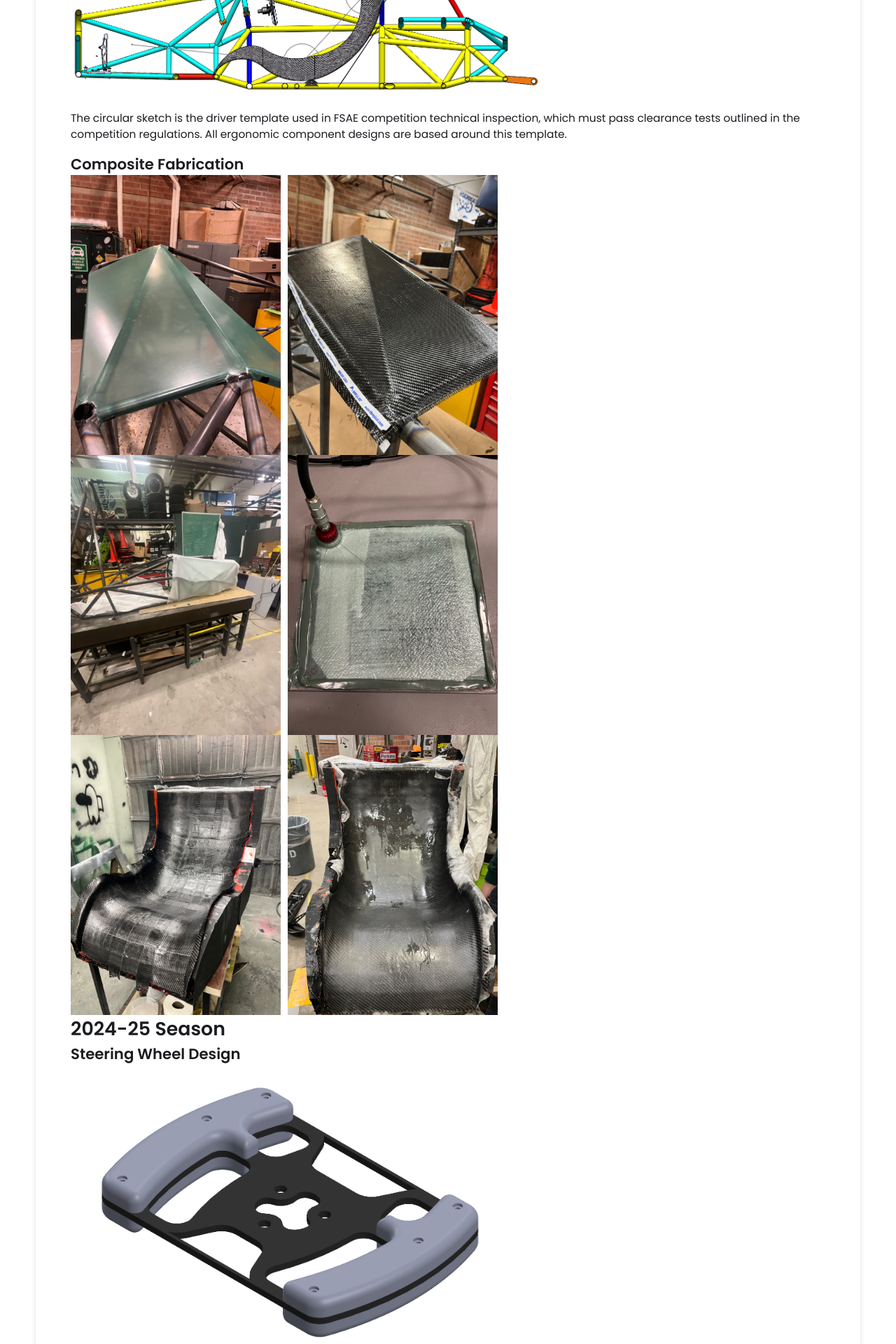
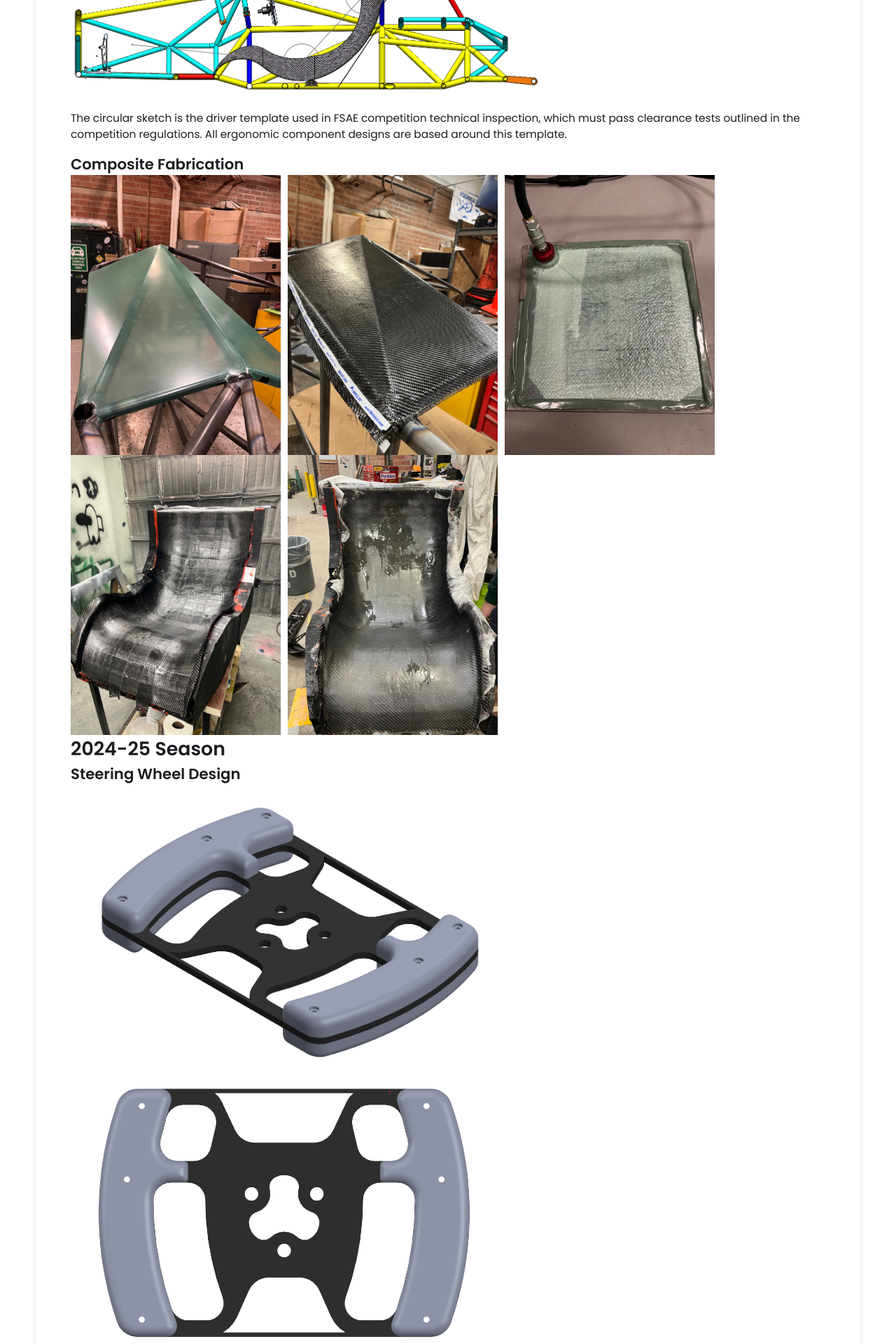
Before and after one commit to LKemper03/LKemper03.github.io, a Jekyll site: the page built from _projects/fsae23-24/index.md, in a window 1280 px wide. Shown: the part 3901-5821 px from the top of the page at 70% size. Built offline with Jekyll 4.4.1, drawn with Linux system fonts in a browser that asks for light colours.

Commit message:
Update index.md

```diff
--- a/_projects/fsae23-24/index.md
+++ b/_projects/fsae23-24/index.md
@@ -44,8 +44,7 @@
 The circular sketch is the driver template used in FSAE competition technical inspection, which must pass clearance tests outlined in the competition regulations. All ergonomic component designs are based around this template.
 
 ## Composite Fabrication
-{% include image-gallery.html images="Formula E Body Panel Film.jpg, Formula E Body Panel 2.jpg" height="400" %}
-{% include image-gallery.html images="Formula E Nosecone Prep.jpg, Vacuum Test Piece.jpg" height="400" %}
+{% include image-gallery.html images="Formula E Body Panel Film.jpg, Formula E Body Panel 2.jpg, Vacuum Test Piece.jpg" height="400" %}
 {% include image-gallery.html images="Seat Layup Skeleton.jpg, Seat Layup Final.jpg" height="400" %}
 
 
```
